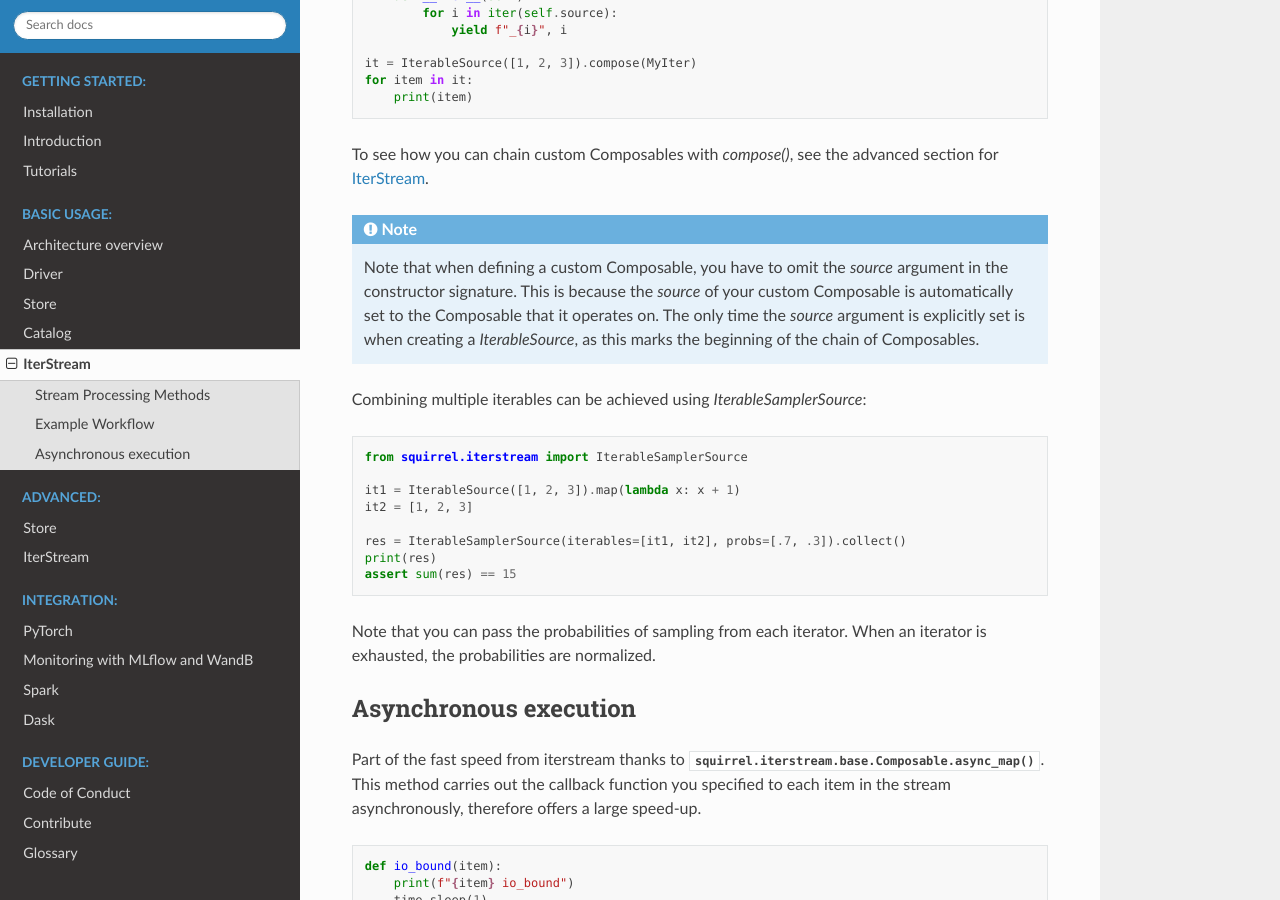
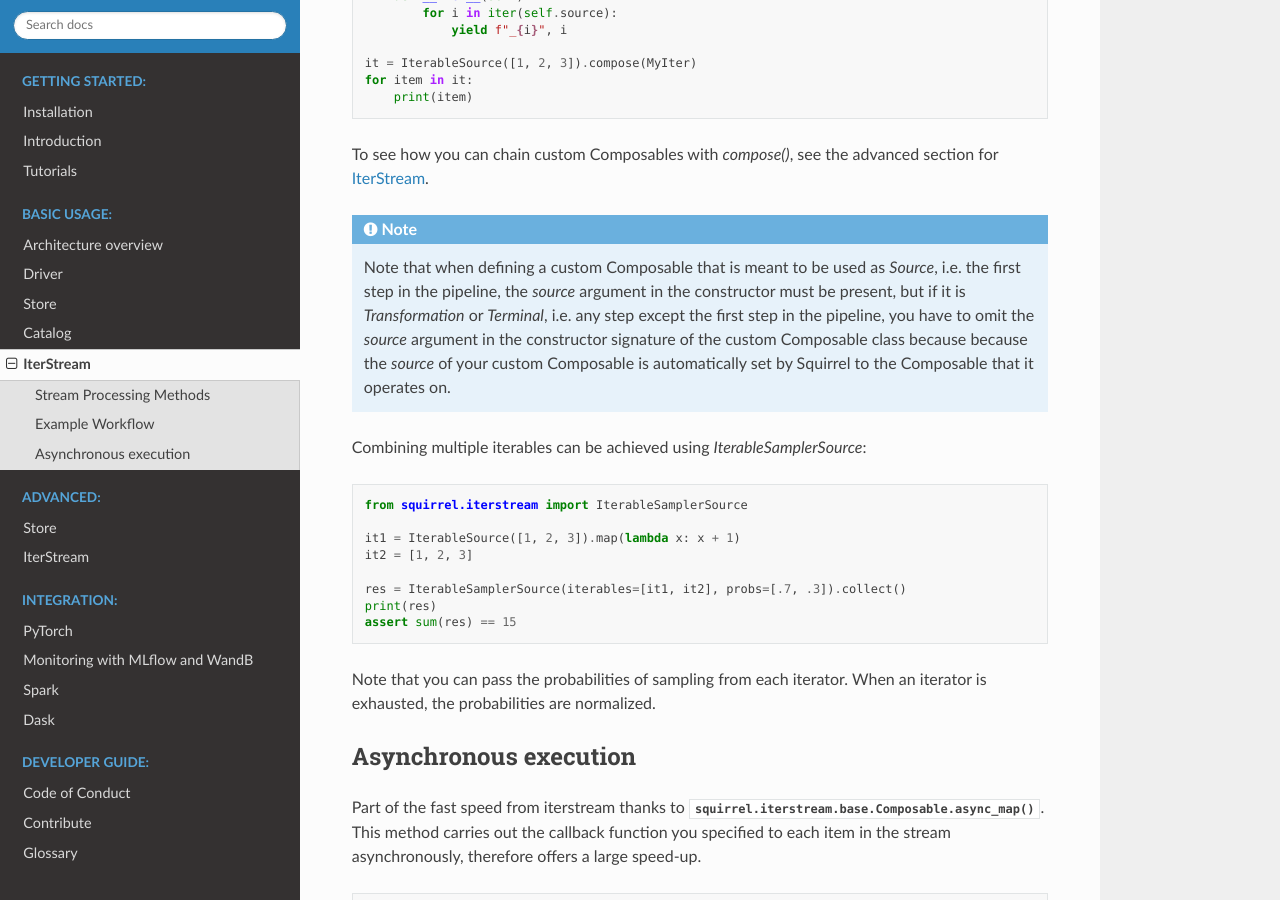
Before and after one commit to merantix-momentum/squirrel-core, a Sphinx documentation site: the page built from docs/usage/iterstream.rst, in a window 1280 px wide and 900 px high, scrolled down 1357 px. Built offline with Sphinx 7.4.7 and the Read the Docs theme 2.0.0, drawn with Linux system fonts in a browser that asks for light colours; the version number is read from the project's files by our own code.

Commit message:
Update docs/usage/iterstream.rst
Co-authored-by: Alireza Sohofi <a.sohofi@gmail.com>

```diff
--- a/docs/usage/iterstream.rst
+++ b/docs/usage/iterstream.rst
@@ -68,10 +68,7 @@ To see how you can chain custom Composables with `compose()`, see the advanced s
 
 .. note::
 
-    Note that when defining a custom Composable, you have to omit the `source` argument in the constructor signature.
-    This is because the `source` of your custom Composable is automatically set to the Composable that it operates on.
-    The only time the `source` argument is explicitly set is when creating a `IterableSource`,
-    as this marks the beginning of the chain of Composables.
+    Note that when defining a custom Composable that is meant to be used as `Source`, i.e. the first step in the pipeline, the `source` argument in the constructor must be present, but if it is `Transformation` or `Terminal`, i.e. any step except the first step in the pipeline, you have to omit the `source` argument in the constructor signature of the custom Composable class because because the `source` of your custom Composable is automatically set by Squirrel to the Composable that it operates on.
 
 Combining multiple iterables can be achieved using `IterableSamplerSource`:
 
```
